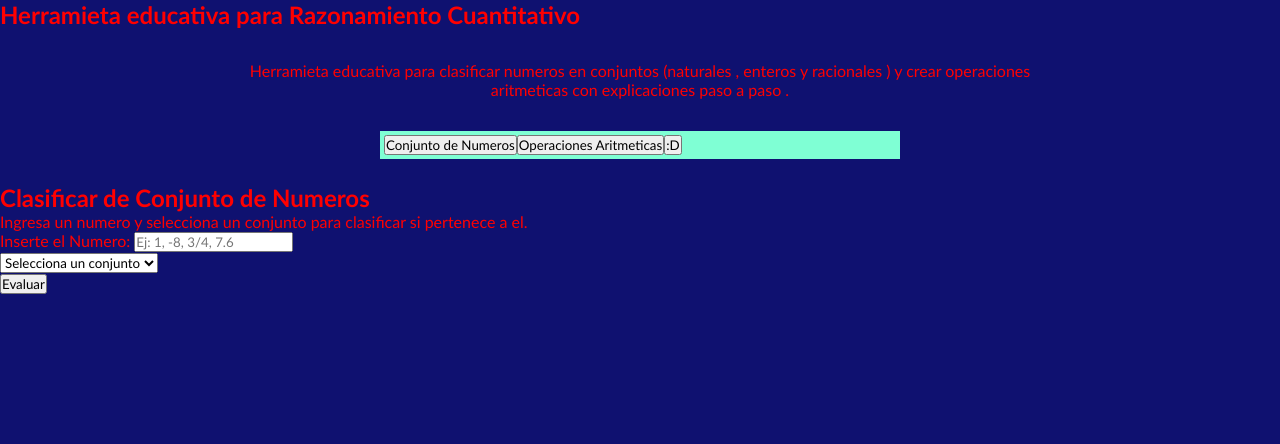
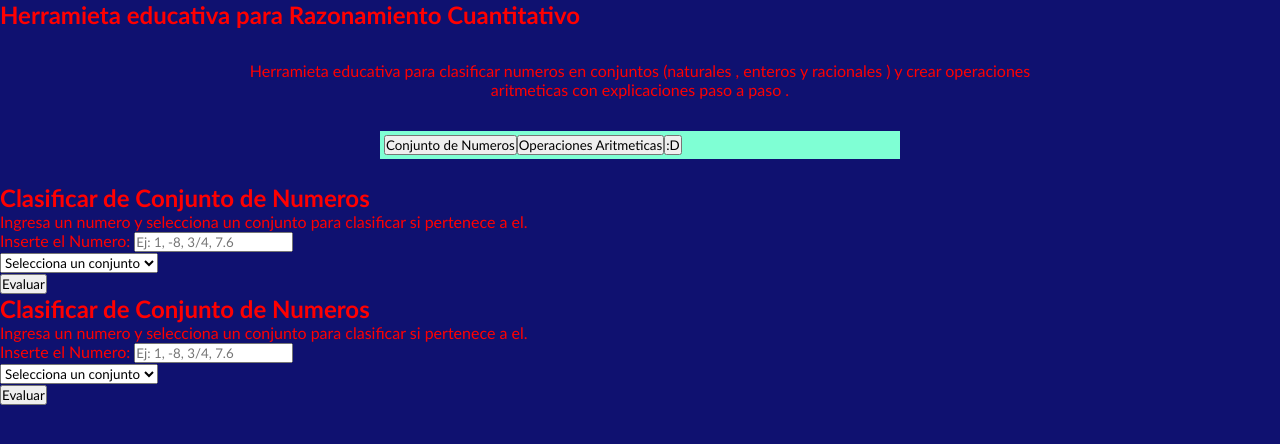
Before and after one commit to cr421229-boop/Tercer_Trimestre, a plain HTML site: page index.html in a window 1280 px wide. Drawn offline with Linux system fonts and the light colour scheme.

Commit message:
Creación de segundo section

```diff
--- a/index.html
+++ b/index.html
@@ -54,7 +54,34 @@
                     <button class="tab-btn" id="btn-clasificador" type="button">Evaluar</button>
                 </div>
             </div>
-            </section>
+        </section>
+
+        <section id="panel-operaciones" class="tab-panel active">
+
+            <div class="card">
+                <div class="card-header">
+                     <h2>Clasificar de Conjunto de Numeros</h2>
+                    <p>Ingresa un numero y selecciona un conjunto para clasificar si pertenece a el.</p>
+                </div>
+
+                <div class="card-body">
+                    <div class="card-object">
+                        <label>Inserte el Numero: </label>
+                        <input type="text" id="numero-input" placeholder="Ej: 1, -8, 3/4, 7.6">
+                    </div>
+
+                    <div class="card-object">
+                        <select id="select-conjuntos">
+                            <option value=""> Selecciona un conjunto</option>
+                            <option value="naturales">Naturales(N)</option>
+                            <option value="enteros">Enteros(Z)</option>
+                            <option value="racionales">Racionales(Q)</option>
+                        </select>
+                    </div>
+                    <button class="tab-btn" id="btn-clasificador" type="button">Evaluar</button>
+                </div>
+            </div>
+        </section>
 
     </div>
 </body>
```
